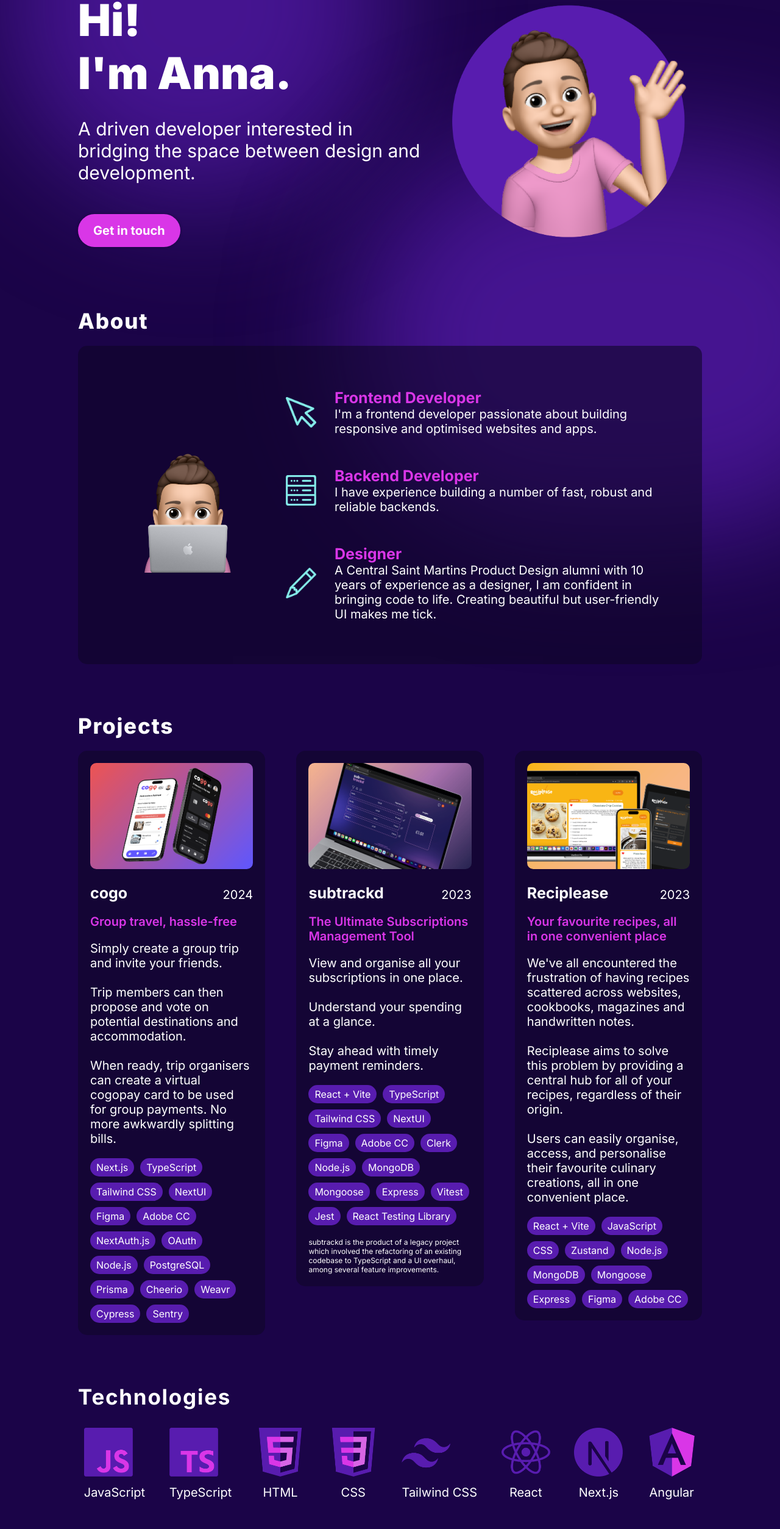
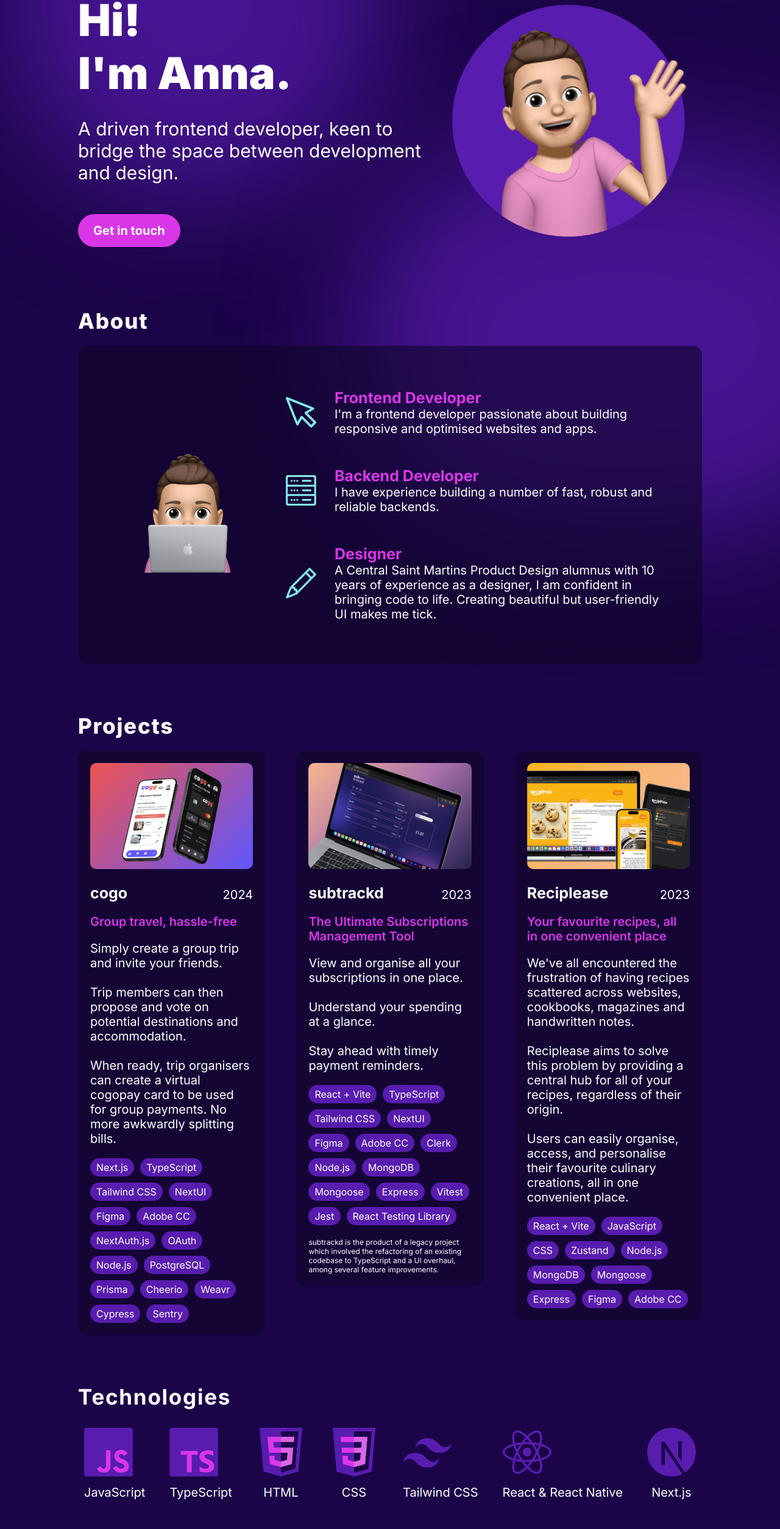
Before and after one commit to annaewbank/Anna-Ewbank-Portfolio, a React (Vite) app: page / in a window 1280 px wide. Shown: the part 231-2738 px from the top of the page at 61% size. Built offline with nearby package versions, Linux system fonts and the light colour scheme.

Commit message:
feat: copy changes

```diff
--- a/src/components/About/About.jsx
+++ b/src/components/About/About.jsx
@@ -37,7 +37,7 @@
             <div className={styles.aboutItemText}>
               <h3>Designer</h3>
               <p>
-                A Central Saint Martins Product Design alumni with 10 years of
+                A Central Saint Martins Product Design alumnus with 10 years of
                 experience as a designer, I am confident in bringing code to
                 life. Creating beautiful but user-friendly UI makes me tick.
               </p>
--- a/src/components/Hero/Hero.jsx
+++ b/src/components/Hero/Hero.jsx
@@ -11,8 +11,8 @@
           I&apos;m Anna.
         </h1>
         <p className={styles.description}>
-          A driven developer interested in bridging the space between design and
-          development.
+          A driven frontend developer, keen to bridge the space between
+          development and design.
         </p>
         <a href="mailto:Ewbank145@gmail.com" className={styles.contactBtn}>
           Get in touch
--- a/src/data/experience.json
+++ b/src/data/experience.json
@@ -5,23 +5,12 @@
     "organisationDetails": "An online bank dedicated to creating simple, fair and honest financial products that have the customer’s needs at their heart.",
     "startDate": "2024",
     "endDate": "Present",
-    "experiences": []
-  },
-  {
-    "role": "Frontend Developer",
-    "organisation": "mobcoders",
-    "organisationDetails": "A dynamic app development agency specialising in React and Next.js",
-    "startDate": "2023",
-    "endDate": "2024",
     "experiences": [
-      "Led front-end development in a close-knit team of 3 developers",
-      "Introduced daily stand-ups with Jira to maintain team alignment in an agile environment",
-      "Reduced load time by 75% with optimistic rendering as well as meaningful loading UI with React Suspense and skeletons",
-      "Implemented comprehensive unit tests with Jest and end-to-end tests with Cypress to ensure the reliability of my work"
+      "Frontend engineer in the Core Payments team, delivering key features for the launch of the new current account with a focus on payments and payee experiences"
     ]
   },
   {
-    "role": "Software Developer & Designer",
+    "role": "Designer & Developer",
     "organisation": "Anna Ewbank Design",
     "organisationDetails": "Freelance work creating compelling and impactful designs, from graphic design and packaging design to animation and software development",
     "startDate": "2017",
--- a/src/data/skills.json
+++ b/src/data/skills.json
@@ -20,7 +20,7 @@
     "imageSrc": "skills/tailwind-css.png"
   },
   {
-    "title": "React",
+    "title": "React & React Native",
     "imageSrc": "skills/react.png"
   },
   {
```
Also changed, not shown: src/data/archive.json (added, +15 -0 lines).
